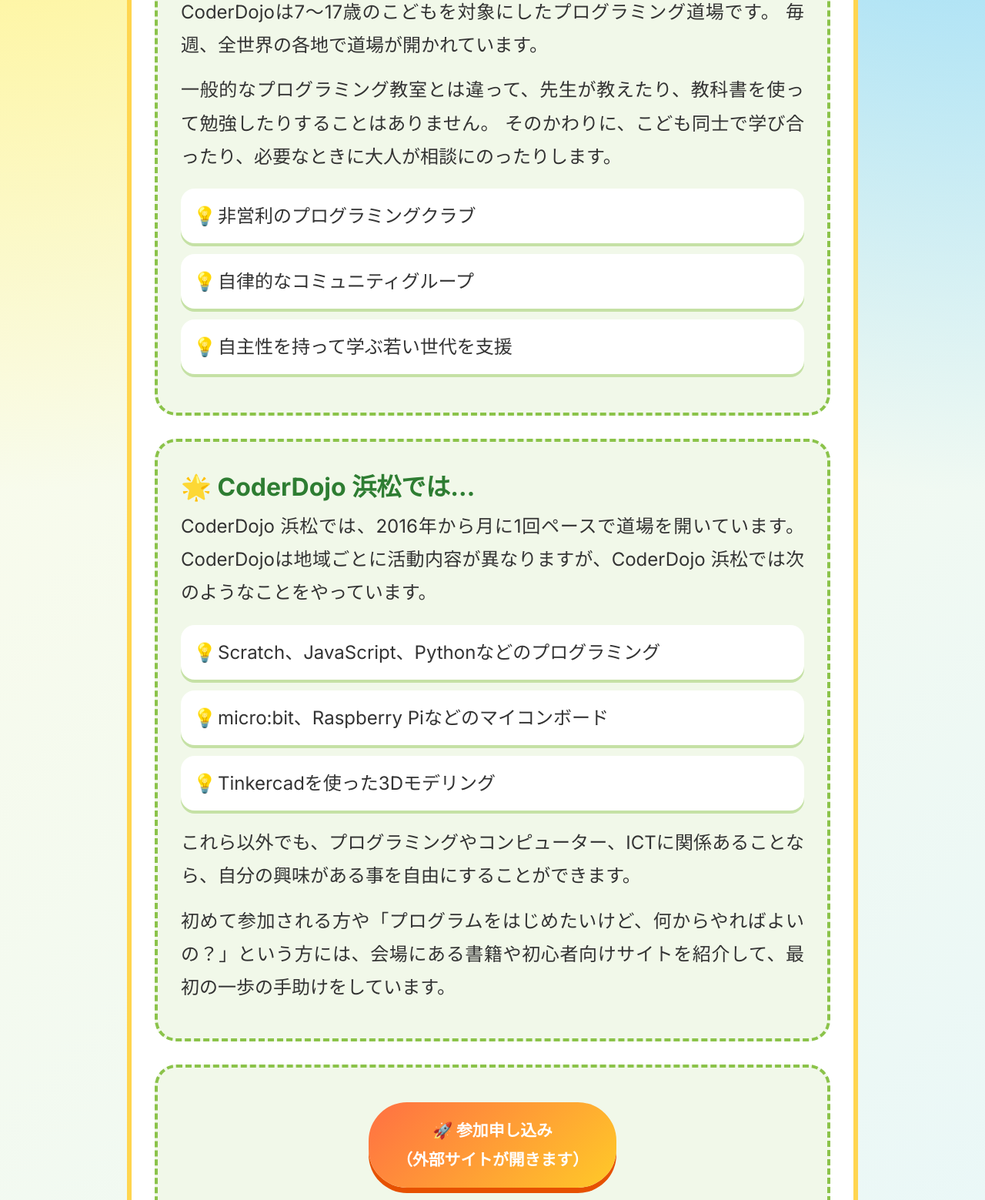
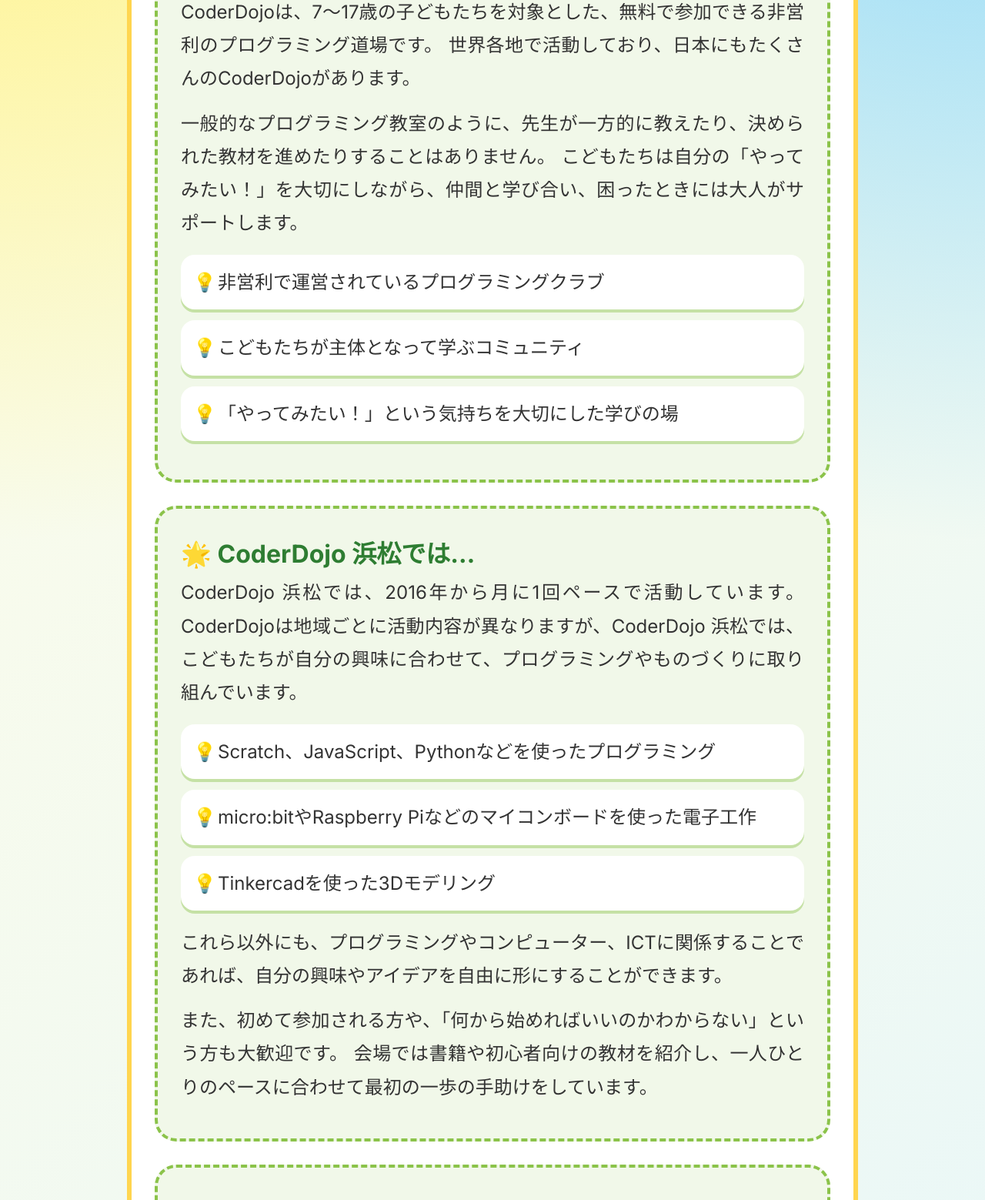
Before and after one commit to coderdojo-hamamatsu/coderdojo-hamamatsu.github.io, a plain HTML site: page index.html in a window 1280 px wide. Shown: the part 470-2029 px from the top of the page at 77% size. Drawn offline with Linux system fonts and the light colour scheme.

Commit message:
Update index.html

```diff
--- a/index.html
+++ b/index.html
@@ -57,13 +57,13 @@
                 padding: 12px 16px 12px 40px;
             }
 
-            .btn {
+            /* .btn {
                 display: block;
                 width: 100%;
-                margin: 12px 0;
-                font-size: 1.1rem;
-                padding: 14px;
-            }
+                margin: 10px 0;
+                font-size: 1.0rem;
+                padding: 20px;
+            } */
 
             footer {
                 font-size: 0.9rem;
@@ -125,7 +125,7 @@
             border-radius: 999px;
             color: white;
             text-shadow: 3px 3px 0 #d84315;
-            transform: rotate(-2deg);
+            transform: rotate(-5deg);
         }
 
         .catch {
@@ -135,11 +135,11 @@
             font-size: 2.0rem;
             font-weight: bold;
             color: #fff;
-            background: rgba(255, 255, 255, 0.18);
+            background: rgba(255, 255, 255, 0.2);
             backdrop-filter: blur(4px);
             -webkit-backdrop-filter: blur(4px);
             border-radius: 999px;
-            text-shadow: 2px 2px 4px rgba(0, 0, 0, 0.6);
+            text-shadow: 2px 2px 4px rgba(0, 0, 0, 0.8);
         }
 
         /* メインコンテンツ */
@@ -180,6 +180,7 @@
 
         section.centering {
             text-align: center;
+            /* padding-left: 0; */
         }
 
         .btn {
@@ -191,7 +192,7 @@
             color: white;
             font-weight: bold;
             text-decoration: none;
-            transition: .2s;
+            transition: 0.2s;
             box-shadow: 0 7px 0 #e65100;
         }
 
@@ -214,7 +215,7 @@
             background: #fff3e0;
             border-radius: 25px;
             color: #666;
-            font-size: 1.2rem;
+            font-size: 1.0rem;
         }
 
         footer p {
@@ -247,7 +248,7 @@
         }
 
         .link-list a {
-            font-size: 1.4rem;
+            font-size: 1.5rem;
             font-weight: bold;
             color: #1976d2;
             text-decoration: none;
@@ -258,12 +259,12 @@
         }
 
         .link-list span {
-            font-size: 1.1rem;
+            font-size: 1.0rem;
             color: #555;
         }
 
         header h1 {
-            font-size: clamp(1.5rem, 4vw, 3.0rem);
+            font-size: clamp(1.5rem, 4.5vw, 3.0rem);
         }
 
         .catch {
@@ -271,15 +272,15 @@
         }
 
         section h2 {
-            font-size: clamp(1.4rem, 4vw, 2rem);
+            font-size: clamp(1.4rem, 3.5vw, 2.0rem);
         }
 
         section p, li {
-            font-size: clamp(1rem, 2.8vw, 1.5rem);
+            font-size: clamp(1.0rem, 3.0vw, 1.5rem);
         }
 
         .btn {
-            font-size: clamp(1rem, 3vw, 1.3rem);
+            font-size: clamp(1.0rem, 3.0vw, 1.5rem);
         }
     </style>
 </head>
@@ -294,40 +295,41 @@
         <section>
             <h2>こどもたちのためのプログラミング道場</h2>
             <p>
-                CoderDojoは7〜17歳のこどもを対象にしたプログラミング道場です。
-                毎週、全世界の各地で道場が開かれています。
+                CoderDojoは、7〜17歳の子どもたちを対象とした、無料で参加できる非営利のプログラミング道場です。
+                世界各地で活動しており、日本にもたくさんのCoderDojoがあります。
             </p>
 
             <p>
-                一般的なプログラミング教室とは違って、先生が教えたり、教科書を使って勉強したりすることはありません。
-                そのかわりに、こども同士で学び合ったり、必要なときに大人が相談にのったりします。
+                一般的なプログラミング教室のように、先生が一方的に教えたり、決められた教材を進めたりすることはありません。
+                こどもたちは自分の「やってみたい！」を大切にしながら、仲間と学び合い、困ったときには大人がサポートします。
             </p>
 
             <ul>
-                <li>非営利のプログラミングクラブ</li>
-                <li>自律的なコミュニティグループ</li>
-                <li>自主性を持って学ぶ若い世代を支援</li>
+                <li>非営利で運営されているプログラミングクラブ</li>
+                <li>こどもたちが主体となって学ぶコミュニティ</li>
+                <li>「やってみたい！」という気持ちを大切にした学びの場</li>
             </ul>
         </section>
 
         <section>
             <h2>CoderDojo&nbsp;浜松では…</h2>
             <p>
-                CoderDojo&nbsp;浜松では、2016年から月に1回ペースで道場を開いています。
-                CoderDojoは地域ごとに活動内容が異なりますが、CoderDojo&nbsp;浜松では次のようなことをやっています。
+                CoderDojo&nbsp;浜松では、2016年から月に1回ペースで活動しています。
+                CoderDojoは地域ごとに活動内容が異なりますが、CoderDojo&nbsp;浜松では、こどもたちが自分の興味に合わせて、プログラミングやものづくりに取り組んでいます。
             </p>
             <ul>
-                <li>Scratch、JavaScript、Pythonなどのプログラミング</li>
-                <li>micro:bit、Raspberry Piなどのマイコンボード</li>
+                <li>Scratch、JavaScript、Pythonなどを使ったプログラミング</li>
+                <li>micro:bitやRaspberry Piなどのマイコンボードを使った電子工作</li>
                 <li>Tinkercadを使った3Dモデリング</li>
             </ul>
 
             <p>
-                これら以外でも、プログラミングやコンピューター、ICTに関係あることなら、自分の興味がある事を自由にすることができます。
+                これら以外にも、プログラミングやコンピューター、ICTに関係することであれば、自分の興味やアイデアを自由に形にすることができます。
             </p>
 
             <p>
-                初めて参加される方や「プログラムをはじめたいけど、何からやればよいの？」という方には、会場にある書籍や初心者向けサイトを紹介して、最初の一歩の手助けをしています。
+                また、初めて参加される方や、「何から始めればいいのかわからない」という方も大歓迎です。
+                会場では書籍や初心者向けの教材を紹介し、一人ひとりのペースに合わせて最初の一歩の手助けをしています。
             </p>
 
         </section>
@@ -343,6 +345,10 @@
 
         <section>
             <h2>🔗 リンク集</h2>
+
+            <p>
+                CoderDojoやプログラミングについて、もっと知りたい方はこちらをご覧ください。
+            </p>
 
             <ul class="link-list">
                 <li>
```
